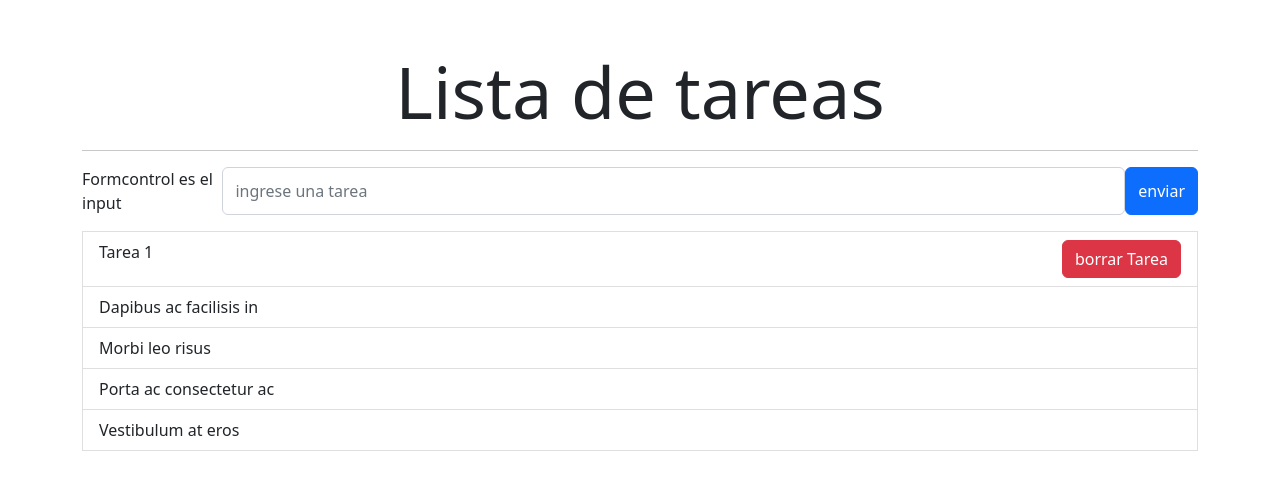
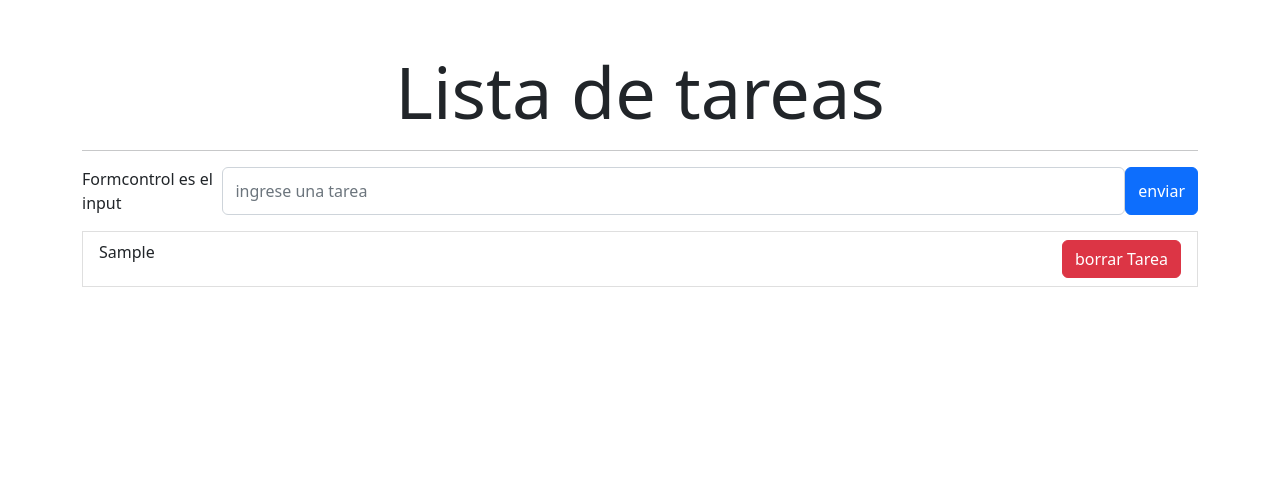
Before and after one commit to manu071202/listaTarea, a React (Create React App) app: page / in a window 1280 px wide. Both pictures are taken after typing "Sample" into the empty fields and a click on the button "enviar". Shown: the top 490 px of the page. Built offline with nearby package versions, Linux system fonts and the light colour scheme.

Commit message:
se agraego la funvion de borrar

```diff
--- a/src/components/FormTarea.jsx
+++ b/src/components/FormTarea.jsx
@@ -11,6 +11,13 @@ const FormTarea = () => {
     setArreglotareas([...arregloTareas, tarea]);
     setTarea("");
   };
+const borrarTarea= (nombre)=>{
+let arregloModificado = arregloTareas.filter((item)=> item !== nombre);
+//actualizar el state
+setArreglotareas(arregloModificado)
+
+}
+
 
   return (
     <div>
@@ -28,7 +35,7 @@ const FormTarea = () => {
           </Button>
         </Form.Group>
       </Form>
-      <ListaTarea></ListaTarea>
+      <ListaTarea arregloTareas={arregloTareas} borrarTarea={borrarTarea} ></ListaTarea>
     </div>
   );
 };
--- a/src/components/ItemTarea.jsx
+++ b/src/components/ItemTarea.jsx
@@ -1,15 +1,13 @@
 import React from "react";
 import { Button, ListGroup } from "react-bootstrap";
-const ItemTarea = () => {
+const ItemTarea = ({nombreTarea , borrarTarea}) => {
   return (
     <div>
       <ListGroup.Item className='d-flex justify-content-between'>
-        Tarea 1<Button variant="danger">borrar Tarea</Button>
+       {nombreTarea}
+       <Button variant="danger" onClick={()=>{borrarTarea(nombreTarea)}}>borrar Tarea</Button>
       </ListGroup.Item>
-      <ListGroup.Item>Dapibus ac facilisis in</ListGroup.Item>
-      <ListGroup.Item>Morbi leo risus</ListGroup.Item>
-      <ListGroup.Item>Porta ac consectetur ac</ListGroup.Item>
-      <ListGroup.Item>Vestibulum at eros</ListGroup.Item>
+
     </div>
   );
 };
--- a/src/components/ListaTarea.jsx
+++ b/src/components/ListaTarea.jsx
@@ -2,11 +2,13 @@ import React from "react";
 import { ListGroup } from "react-bootstrap";
 import ItemTarea from "./ItemTarea";
 
-const ListaTarea = () => {
+const ListaTarea = ({arregloTareas, borrarTarea}) => {
   return (
 
       <ListGroup>
-        <ItemTarea></ItemTarea>
+        {
+          arregloTareas.map((tarea, posicion)=> <ItemTarea key={posicion} nombreTarea={tarea} borrarTarea={borrarTarea}></ItemTarea> )
+        }
 
       </ListGroup>
 
```
